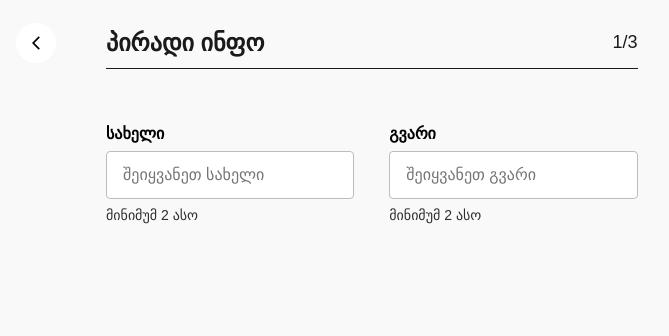
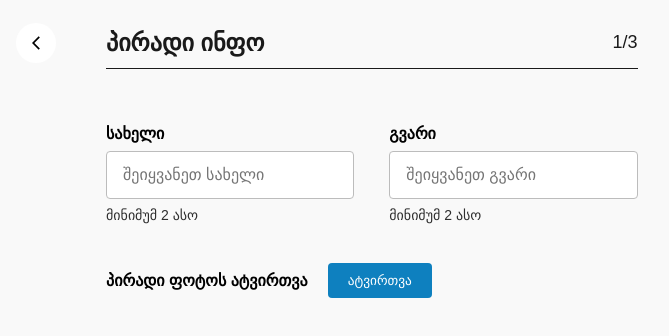
Before and after one commit to GhostHunter78/redberry-cv-generator, a React (Vite) app: page /personal-info in a window 1280 px wide. Shown: the top 336 px of the page, without its empty margins (14-683 px from the left). Built offline with nearby package versions, Linux system fonts and the light colour scheme.

Commit message:
feat: add file uploading button

```diff
--- a/src/global-styles/GlobalStyles.tsx
+++ b/src/global-styles/GlobalStyles.tsx
@@ -8,7 +8,7 @@ export const StyledInput = styled.input`
   border-radius: 4px;
   font-size: 1rem;
   padding: 14px 16px;
-  margin-bottom: 8px;
+  margin: 8px 0;
   &:focus {
     border-color: #4343dc;
     outline: none;
@@ -20,7 +20,7 @@ export const StyledLabel = styled.label`
   font-size: 1rem;
   font-weight: bold;
   color: #000;
-  margin-bottom: 8px;
+  margin: 0;
 `;
 
 export const StyledHint = styled.p`
@@ -28,5 +28,24 @@ export const StyledHint = styled.p`
   font-size: 14px;
   font-weight: 500;
   color: #2e2e2e;
-  margin: 0;
+  margin-top: 8;
+  margin-bottom: 0px;
 `;
+
+export const StyledButton = styled.button`
+  padding: 10px 20px;
+  border-radius: 4px;
+  color: white;
+  background-color: #0e80bf;
+  border: none;
+  cursor: pointer;
+  &:hover {
+    transition: 300ms;
+    background-color: #45a049;
+  }
+`;
+
+export const HiddenFileInput = styled.input`
+  display: none;
+  cursor: pointer;
+`;
--- a/src/index.css
+++ b/src/index.css
@@ -1,3 +1,8 @@
+* {
+  margin: 0;
+  padding: 0;
+}
+
 #root {
   height: 100%;
 }
@@ -5,8 +10,6 @@
 html,
 body {
   height: 100%;
-  margin: 0;
-  padding: 0;
   box-sizing: border-box;
 }
 
--- a/src/pages/PersonalInfo.tsx
+++ b/src/pages/PersonalInfo.tsx
@@ -1,13 +1,31 @@
 import styled from "styled-components";
 import Header from "../components/Header";
 import {
+  HiddenFileInput,
+  StyledButton,
   StyledHint,
   StyledInput,
   StyledLabel,
 } from "../global-styles/GlobalStyles";
 import GobackButton from "../components/GobackButton";
+import { useRef } from "react";
 
 function PersonalInfo() {
+  const fileInputRef = useRef<HTMLInputElement | null>(null);
+
+  const handleUploadClick = () => {
+    if (fileInputRef.current) {
+      fileInputRef.current.click();
+    }
+  };
+
+  const handleFileChange = (event: React.ChangeEvent<HTMLInputElement>) => {
+    const file = event.target.files?.[0];
+    if (file) {
+      console.log("Selected file:", file); // I'll change this logic later
+    }
+  };
+
   return (
     <Container>
       <LeftSideDiv>
@@ -26,6 +44,16 @@ function PersonalInfo() {
               <StyledHint>მინიმუმ 2 ასო</StyledHint>
             </InputDiv>
           </Form>
+          <FileUploadDiv>
+            <StyledLabel>პირადი ფოტოს ატვირთვა</StyledLabel>
+            <StyledButton onClick={handleUploadClick}>ატვირთვა</StyledButton>
+            <HiddenFileInput
+              type="file"
+              accept="image/*"
+              ref={fileInputRef}
+              onChange={handleFileChange}
+            />
+          </FileUploadDiv>
         </Content>
       </LeftSideDiv>
       <CVSample></CVSample>
@@ -74,3 +102,11 @@ const InputDiv = styled.div`
   flex-direction: column;
   align-items: flex-start;
 `;
+
+const FileUploadDiv = styled.div`
+  width: fit-content;
+  margin-top: 40px;
+  display: flex;
+  align-items: center;
+  gap: 20px;
+`;
```
